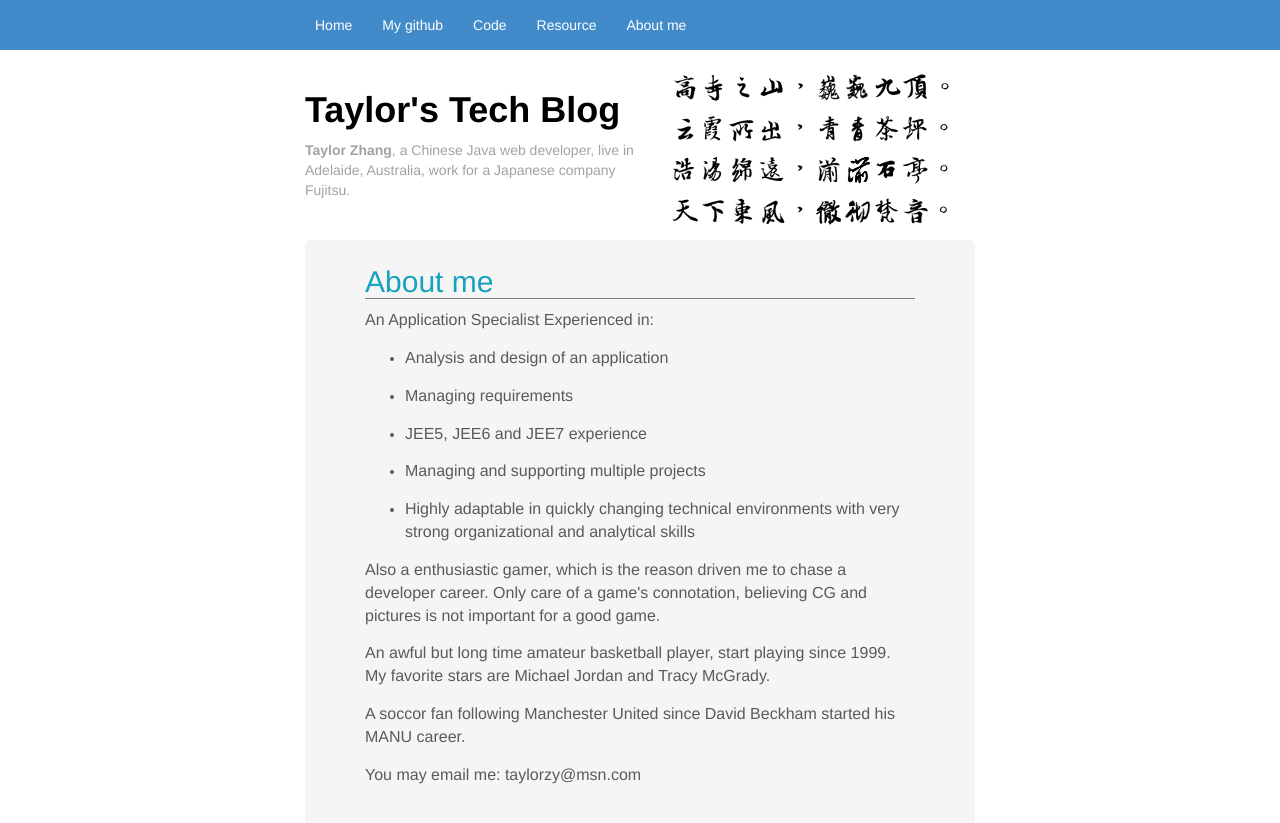
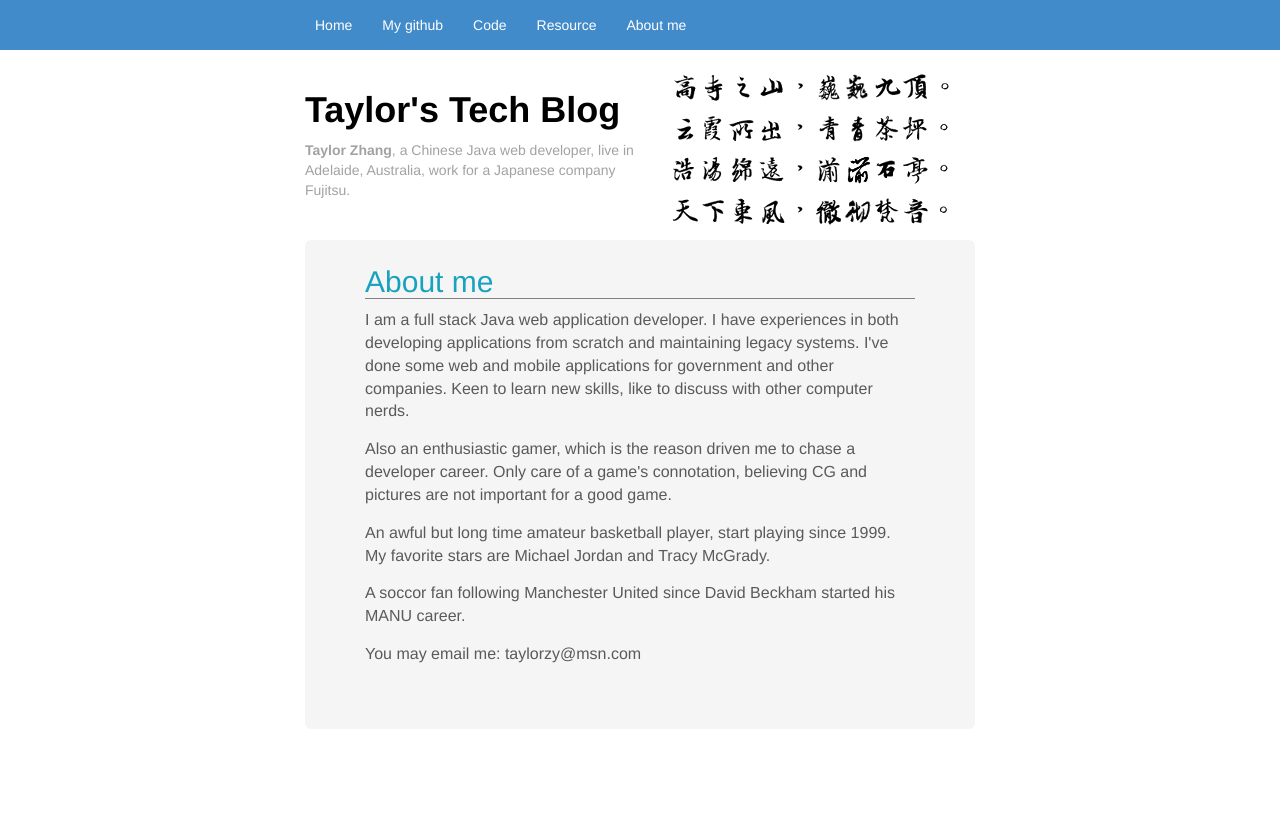
Before and after one commit to taylorzy/taylorzy.github.io, a Jekyll site: the page built from aboutme.html, in a window 1280 px wide. Shown: the top 823 px of the page. Built offline with Jekyll 4.4.1, drawn with Linux system fonts in a browser that asks for light colours; Markdown is read by kramdown in place of the engine named in the settings.

```diff
--- a/aboutme.html
+++ b/aboutme.html
@@ -6,23 +6,9 @@ title: Dan's Tech Blog
 <div class="jumbotron aboutme">
 	<h2 class="categoryTitle bottomLine">About me</h2>
 
-	<p>An Application Specialist Experienced in:</p>
+	<p>I am a full stack Java web application developer. I have experiences in both developing applications from scratch and maintaining legacy systems. I've done some web and mobile applications for government and other companies. Keen to learn new skills, like to discuss with other computer nerds. </p>
 
-	<ul>
-		<li><p>Analysis and design of an application</p></li>
-
-		<li><p>Managing requirements</p></li>
-
-		<li><p>JEE5, JEE6 and JEE7 experience</p></li>
-
-		<li><p>Managing and supporting multiple projects</p></li>
-
-		<li><p>Highly adaptable in quickly changing technical environments with very strong organizational and analytical skills</p></li>
-	</ul>
-
-	<p></p>
-
-	<p>Also a enthusiastic gamer, which is the reason driven me to chase a developer career. Only care of a game's connotation, believing CG and pictures is not important for a good game. </p>
+	<p>Also an enthusiastic gamer, which is the reason driven me to chase a developer career. Only care of a game's connotation, believing CG and pictures are not important for a good game. </p>
 
 	<p>An awful but long time amateur basketball player, start playing since 1999. My favorite stars are Michael Jordan and Tracy McGrady. </p>
 
```
Also changed, not shown: all/resource/_posts/2015-10-16-Mercurial-Behind-Proxy.textile (added, +25 -0 lines), all/resource/_posts/2015-10-16-Thoughts-of-Four-Years-Experience.textile (renamed from all/resource/_posts/2015-09-07-Thoughts-of-Four-Years-Experience.textile, +6 -2 lines), Gemfile.lock.
